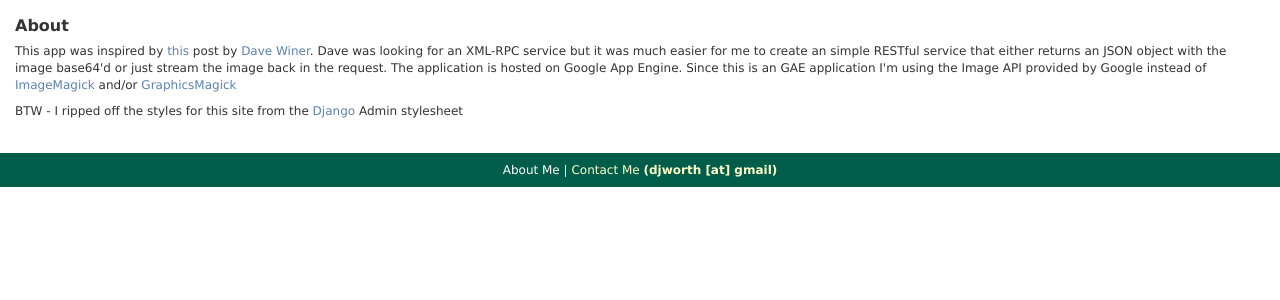
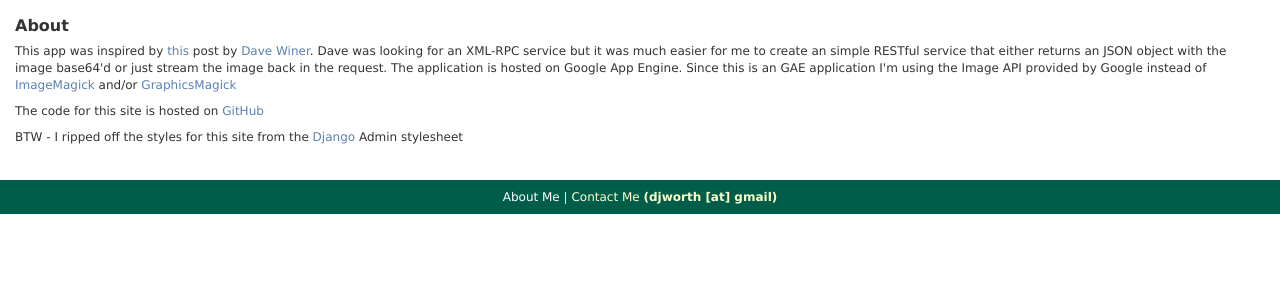
Before and after one commit to djworth/rest-image-remote, a Python web app: template templates/about.html in a window 1280 px wide. Shown: the part 49-349 px from the top of the page. Run offline with Jinja, Linux system fonts and the light colour scheme; the template is opened without the code that fills it, so the values that code supplies are empty.

Commit message:
modified the about page

```diff
--- a/templates/about.html
+++ b/templates/about.html
@@ -3,5 +3,7 @@
 <h2>About</h2>
 <p>This app was inspired by <a href="http://www.scripting.com/stories/2008/11/30/fractionalHorsepowerImagem.html">this</a> post by <a href="http://www.scripting.com">Dave Winer</a>.  Dave was looking for an XML-RPC service but it was much easier for me to create an simple RESTful service that either returns an JSON object with the image base64'd or just stream the image back in the request.  The application is hosted on Google App Engine.  Since this is an GAE application I'm using the Image API provided by Google instead of <a href="http://www.imagemagick.org/script/index.php">ImageMagick</a> and/or <a href="http://www.graphicsmagick.org/">GraphicsMagick</a> </p>
 
+<p>The code for this site is hosted on <a href="http://github.com/djworth/rest-image-remote/tree/master">GitHub</a></p>
+
 <p>BTW - I ripped off the styles for this site from the <a href="http://www.djangoproject.com">Django</a> Admin stylesheet</p>
 {% endblock %}
```
